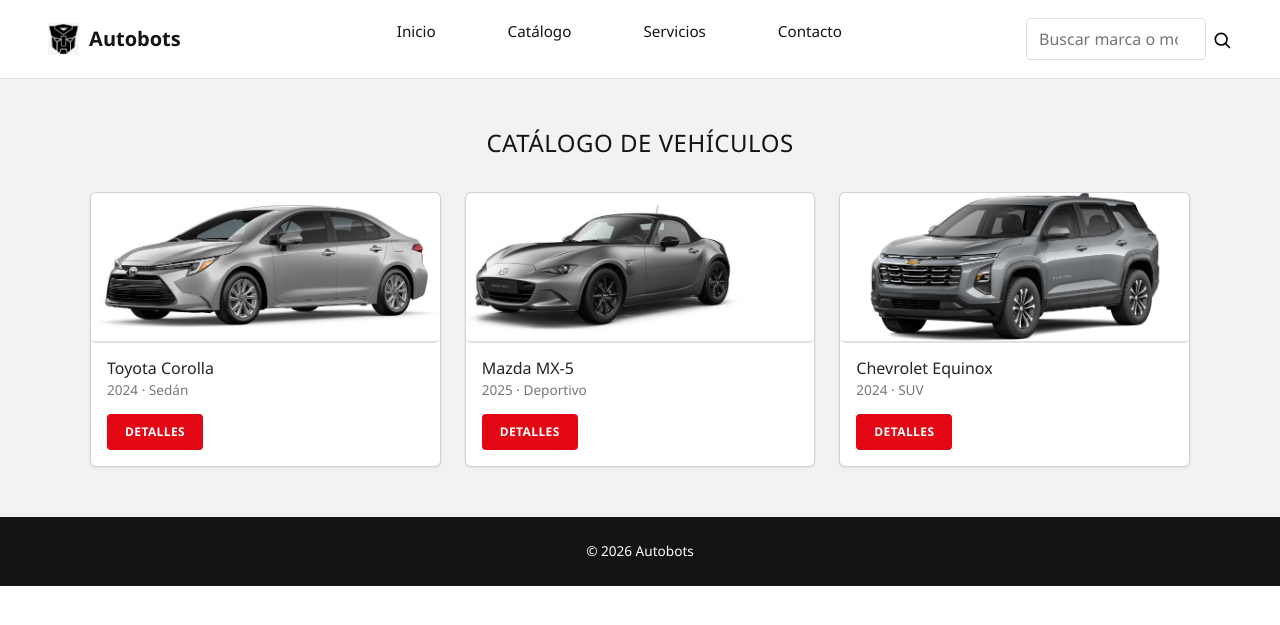
After one commit to SAMTHE23/proyecto-pagina, a Flask app: page /catalogo in a window 1280 px wide. The commit adds this page. Shown: the top 625 px of the page. Run offline with Flask 3, Linux system fonts and the light colour scheme.

Commit message:
Flask: plantilla base, catálogo con buscador y Bootstrap

```diff
--- a/main.py
+++ b/main.py
@@ -1,8 +1,14 @@
-from flask import Flask, render_template
+from flask import Flask, render_template, request
 
 NOMBRE_SITIO = "Autobots"
 
 app = Flask(__name__)
+
+VEHICULOS = [
+    {"id": 1, "marca": "Toyota", "modelo": "Corolla", "anio": 2024, "tipo": "Sedán", "imagen": "corolla.png"},
+    {"id": 2, "marca": "Mazda", "modelo": "MX-5", "anio": 2025, "tipo": "Deportivo", "imagen": "mazda.png"},
+    {"id": 3, "marca": "Chevrolet", "modelo": "Equinox", "anio": 2024, "tipo": "SUV", "imagen": "equinox.png"},
+]
 
 
 @app.get("/")
@@ -10,5 +16,19 @@ def home():
     return render_template("index.html", nombre=NOMBRE_SITIO)
 
 
+@app.get("/catalogo")
+def catalogo():
+    busqueda = request.args.get("q", "").strip()
+    q = busqueda.lower()
+    if q:
+        resultados = [
+            v for v in VEHICULOS
+            if q in v["marca"].lower() or q in v["modelo"].lower() or q in v["tipo"].lower()
+        ]
+    else:
+        resultados = VEHICULOS
+    return render_template("catalogo.html", vehiculos=resultados, busqueda=busqueda)
+
+
 if __name__ == "__main__":
     app.run(debug=True)
--- a/static/styles.css
+++ b/static/styles.css
@@ -211,3 +211,6 @@
   border-radius: inherit;
   display: block;
 }
+.buscador{ display:flex; align-items:center; gap:6px; }
+.buscador input{ padding:8px 12px; border:1px solid var(--gris-borde); border-radius:4px; font:inherit; width:180px; }
+.buscador button{ background:none; border:none; cursor:pointer; font-size:1.2rem; }
--- /dev/null
+++ b/templates/base.html
@@ -0,0 +1,47 @@
+<!DOCTYPE html>
+<html lang="es">
+<head>
+<meta charset="UTF-8">
+<meta name="viewport" content="width=device-width, initial-scale=1.0">
+<title>{% block titulo %}Inicio{% endblock %} | Autobots Concesionario de Vehículos</title>
+<link href="https://cdn.jsdelivr.net/npm/bootstrap@5.3.3/dist/css/bootstrap.min.css" rel="stylesheet">
+<link rel="stylesheet" href="{{ url_for('static', filename='styles.css') }}">
+</head>
+<body>
+
+  <header>
+    <div class="logo">
+      <img class="logo-icon" src="{{ url_for('static', filename='img/logo.png') }}" alt="Logo Autobots">
+      Autobots
+    </div>
+    <nav>
+      <ul>
+        <li><a href="{{ url_for('home') }}">Inicio</a></li>
+        <li><a href="{{ url_for('catalogo') }}">Catálogo</a></li>
+        <li><a href="#">Servicios</a></li>
+        <li><a href="#">Contacto</a></li>
+      </ul>
+    </nav>
+    <div class="header-right">
+      <form class="buscador" action="{{ url_for('catalogo') }}" method="get">
+        <input type="search" name="q" placeholder="Buscar marca o modelo" value="{{ request.args.get('q', '') }}">
+       <button type="submit" aria-label="Buscar">
+  <svg width="20" height="20" viewBox="0 0 24 24" fill="none" stroke="currentColor" stroke-width="2" stroke-linecap="round" stroke-linejoin="round">
+    <circle cx="11" cy="11" r="7"></circle>
+    <line x1="21" y1="21" x2="16.65" y2="16.65"></line>
+  </svg>
+</button>
+      </form>
+    </div>
+  </header>
+
+  <main>
+    {% block contenido %}{% endblock %}
+  </main>
+
+  <footer>
+    &copy; 2026 Autobots
+  </footer>
+
+</body>
+</html>
--- /dev/null
+++ b/templates/catalogo.html
@@ -0,0 +1,29 @@
+{% extends "base.html" %}
+
+{% block titulo %}Catálogo{% endblock %}
+
+{% block contenido %}
+  <section class="destacados">
+    {% if busqueda %}
+      <h2>RESULTADOS PARA "{{ busqueda }}"</h2>
+    {% else %}
+      <h2>CATÁLOGO DE VEHÍCULOS</h2>
+    {% endif %}
+    <div class="cards">
+      {% for v in vehiculos %}
+      <div class="card">
+        <div class="card-img">
+          <img src="{{ url_for('static', filename='img/' + v.imagen) }}" alt="{{ v.marca }} {{ v.modelo }}">
+        </div>
+        <div class="card-body">
+          <h3>{{ v.marca }} {{ v.modelo }}</h3>
+          <div class="year">{{ v.anio }} · {{ v.tipo }}</div>
+          <a class="btn">DETALLES</a>
+        </div>
+      </div>
+      {% else %}
+      <p>No encontramos vehículos con esa búsqueda.</p>
+      {% endfor %}
+    </div>
+  </section>
+{% endblock %}
```
Also changed, not shown: templates/index.html (+5 -34 lines).
